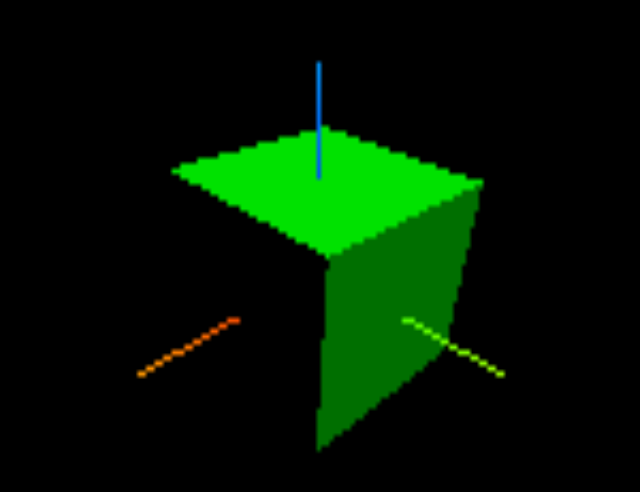
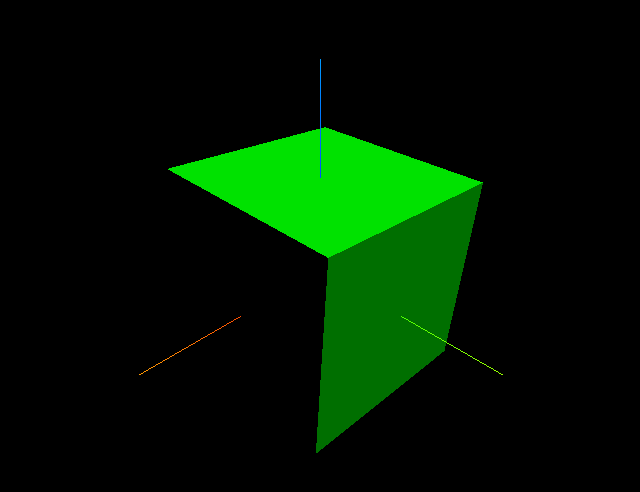
Before and after one commit to Sunmon/CuBe, a website: page index.html in a window 1280 px wide. Shown: the part 130-622 px from the top of the page, without its empty margins (319-959 px from the left). Drawn offline with nearby package versions, Linux system fonts and the light colour scheme.

Commit message:
feat: 큐브 해상도 개선
- 계단현상 수정
- HD-DPI에 대응하여 해상도 개선
- 화면 뷰포트 수정

```diff
--- a/index.html
+++ b/index.html
@@ -1,7 +1,11 @@
 <!DOCTYPE html>
 <html>
   <head>
-    <meta charset="utf-8" />
+    <meta
+      charset="utf-8"
+      name="viewport"
+      content="width=device-width, initial-scale=1.0, user-scalable=yes"
+    />
     <title>CuBe!</title>
     <link rel="stylesheet" href="./src/css/common.css" />
   </head>
--- a/src/js/board.js
+++ b/src/js/board.js
@@ -14,8 +14,10 @@ export function init() {
 
 const render = function (camera, renderer, time) {
   time *= 0.005;
-  camera.aspect = Renderer.getRendererAspect(renderer);
-  camera.updateProjectionMatrix();
+  if (Renderer.resizeRenderToDisplaySize(renderer)) {
+    camera.aspect = Renderer.getRendererAspect(renderer);
+    camera.updateProjectionMatrix();
+  }
   testBox.rotation.y = time;
   renderer.render(scene, camera);
 };
--- a/src/js/renderer.js
+++ b/src/js/renderer.js
@@ -18,4 +18,17 @@ Renderer.getRendererAspect = function (renderer) {
   return canvas.clientWidth / canvas.clientHeight;
 };
 
+Renderer.resizeRenderToDisplaySize = function (renderer) {
+  const canvas = renderer.domElement;
+  const pixelRatio = window.devicePixelRatio;
+  const width = (canvas.clientWidth * pixelRatio) | 0;
+  const height = (canvas.clientHeight * pixelRatio) | 0;
+  const needResize = canvas.width !== width || canvas.height !== height;
+  if (needResize) {
+    renderer.setSize(width, height, false);
+  }
+
+  return needResize;
+};
+
 export default Renderer;
```
